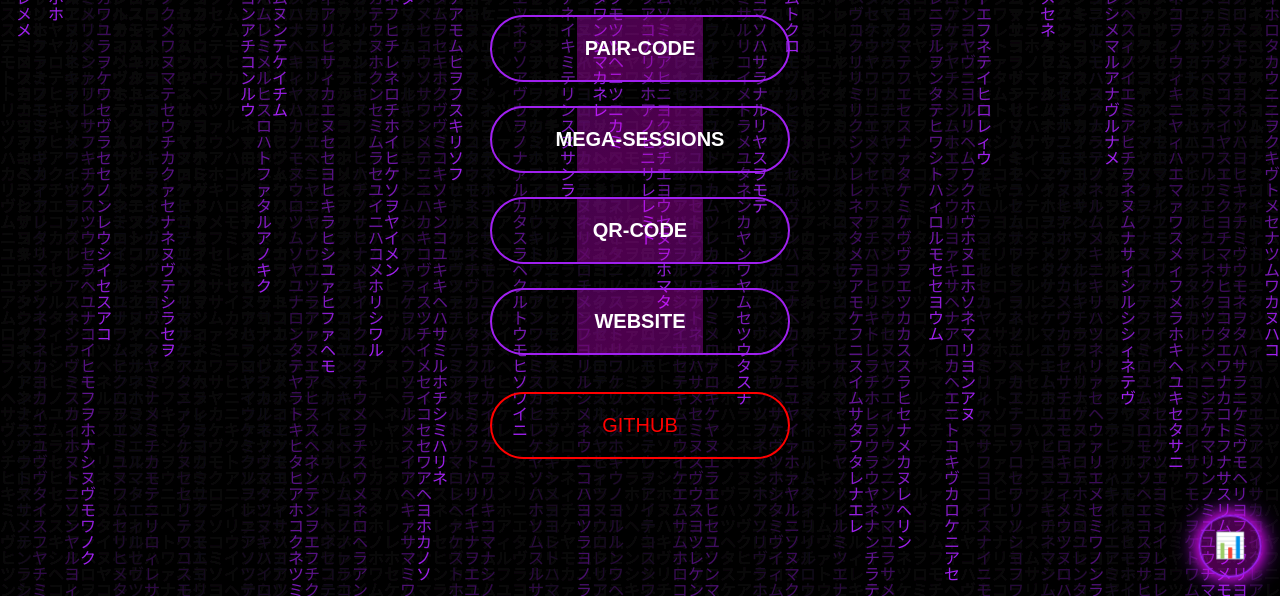
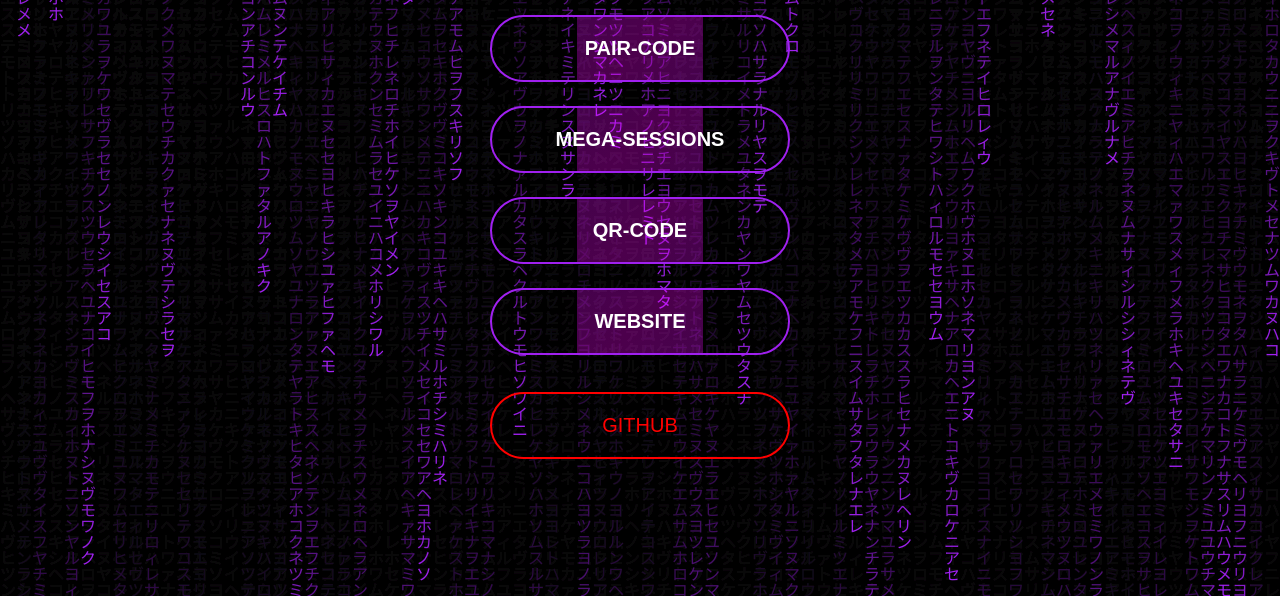
Before and after one commit to wdsaviya/sms-32859543643654637653, a website: page main.html in a window 1280 px wide. Shown: the part 204-800 px from the top of the page. Drawn offline with nearby package versions, Linux system fonts and the light colour scheme.

Commit message:
Update main.html

```diff
--- a/main.html
+++ b/main.html
@@ -5,7 +5,6 @@
   <meta name="viewport" content="width=device-width, initial-scale=1">
   <title>SAVIYA-MD | PAIR SITE</title>
   <link href="https://fonts.googleapis.com/css2?family=Share+Tech+Mono&display=swap" rel="stylesheet">
-
   <style>
     * {
       margin: 0;
@@ -123,74 +122,6 @@
       box-shadow: 0 0 20px #ff0000, 0 0 40px #ff0000;
     }
 
-    .server-btn {
-      position: fixed;
-      bottom: 20px;
-      right: 20px;
-      width: 60px;
-      height: 60px;
-      background: transparent;
-      border: 2px solid #a020f0;
-      color: #fff;
-      font-family: 'Share Tech Mono', monospace;
-      font-size: 24px;
-      display: flex;
-      align-items: center;
-      justify-content: center;
-      border-radius: 50%;
-      cursor: pointer;
-      text-decoration: none;
-      overflow: hidden;
-      transition: all 0.3s ease;
-      z-index: 2;
-    }
-
-    .server-btn::before {
-      content: '';
-      position: absolute;
-      top: -50%;
-      left: -50%;
-      width: 200%;
-      height: 200%;
-      background: linear-gradient(45deg, #a020f0, #ff00ff, #a020f0);
-      animation: rotate 4s linear infinite;
-      z-index: -1;
-      opacity: 0.3;
-    }
-
-    .server-btn:hover::before {
-      opacity: 0.6;
-    }
-
-    .server-btn:hover {
-      color: #ff00ff;
-      box-shadow: 0 0 15px #ff00ff, 0 0 30px #a020f0;
-      transform: scale(1.1);
-    }
-
-    .server-btn:active {
-      transform: scale(0.95);
-    }
-
-    .server-btn.pulse {
-      animation: pulse 2s infinite;
-    }
-
-    @keyframes pulse {
-      0% {
-        box-shadow: 0 0 5px #a020f0, 0 0 10px #ff00ff;
-        transform: scale(1);
-      }
-      50% {
-        box-shadow: 0 0 15px #ff00ff, 0 0 25px #a020f0;
-        transform: scale(1.05);
-      }
-      100% {
-        box-shadow: 0 0 5px #a020f0, 0 0 10px #ff00ff;
-        transform: scale(1);
-      }
-    }
-
     @media (max-width: 480px) {
       h1 {
         font-size: 28px;
@@ -199,14 +130,6 @@
       .btn, .github-btn {
         font-size: 16px;
         padding: 0.9em 1.5em;
-      }
-
-      .server-btn {
-        width: 50px;
-        height: 50px;
-        font-size: 20px;
-        bottom: 15px;
-        right: 15px;
       }
     }
   </style>
@@ -223,8 +146,6 @@
   <button onclick="window.open('https://saviya-md.vercel.app/')" class="btn">WEBSITE</button>
   <button class="github-btn" onclick="setTimeout(() => { window.location.href='https://github.com/saviya55/Saviya-Md' }, 1000)">GITHUB</button>
 </div>
-
-<a href="/server-statics" class="server-btn pulse" aria-label="View server statistics">📊</a>
 
 <script>
   const canvas = document.getElementById('matrix');
```
